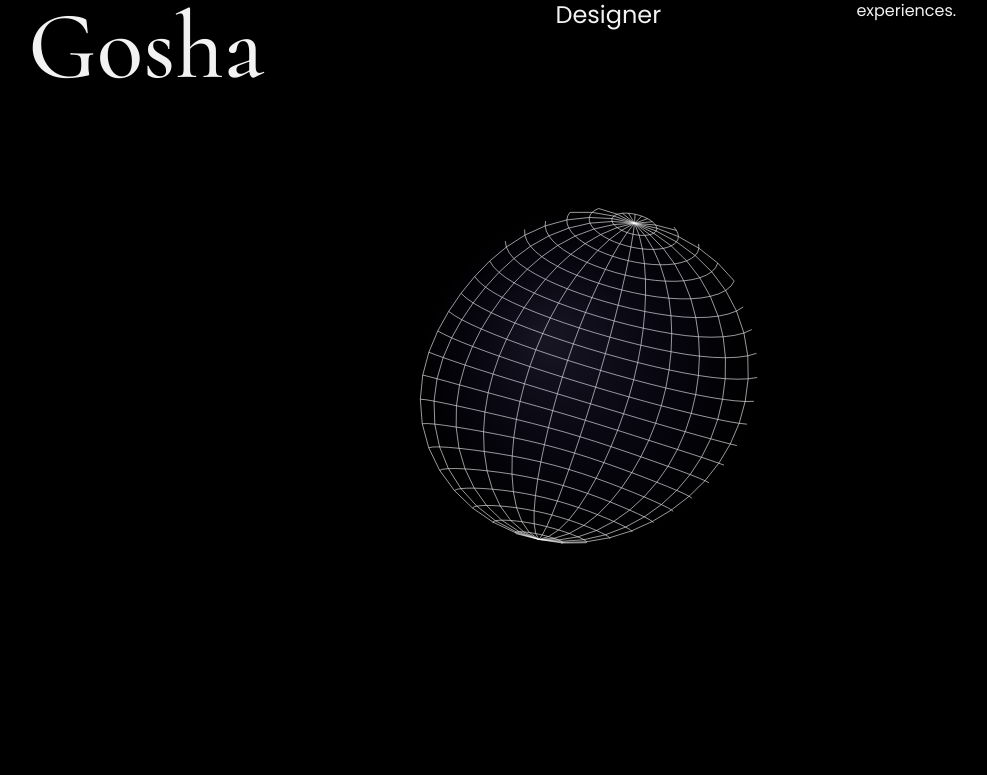
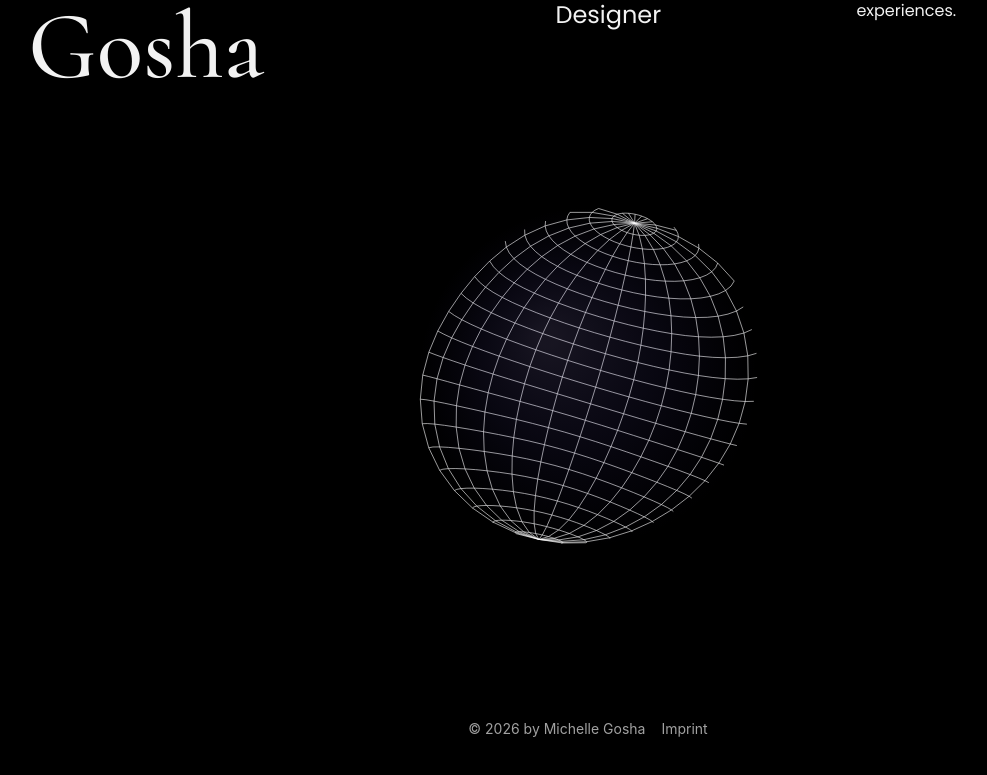
Before and after one commit to michelleg00/react-demo, a React (Vite) app: page / in a window 1280 px wide. Shown: the part 233-1008 px from the top of the page, without its empty margins (52-1039 px from the left). Built offline with nearby package versions, Linux system fonts and the light colour scheme.

Commit message:
footer added

```diff
--- a/src/Layout.jsx
+++ b/src/Layout.jsx
@@ -1,5 +1,6 @@
 import { Outlet } from "react-router-dom";
 import Header from "./components/Header";
+import Footer from "./components/Footer";
 
 export default function Layout() {
     return (
@@ -8,6 +9,7 @@ export default function Layout() {
             <main className="min-h-screen m-4">
                 <Outlet />
             </main>
+            <Footer />
         </div>
     );
 }
--- /dev/null
+++ b/src/components/Footer.jsx
@@ -0,0 +1,10 @@
+export default function Footer() {
+    return (
+        <footer>
+            <div className="flex justify-center items-center gap-4 text-sm text-neutral-400">
+                <span>© 2026 by Michelle Gosha</span>
+                <span>Imprint</span>
+            </div>
+        </footer>
+    );
+}
```
